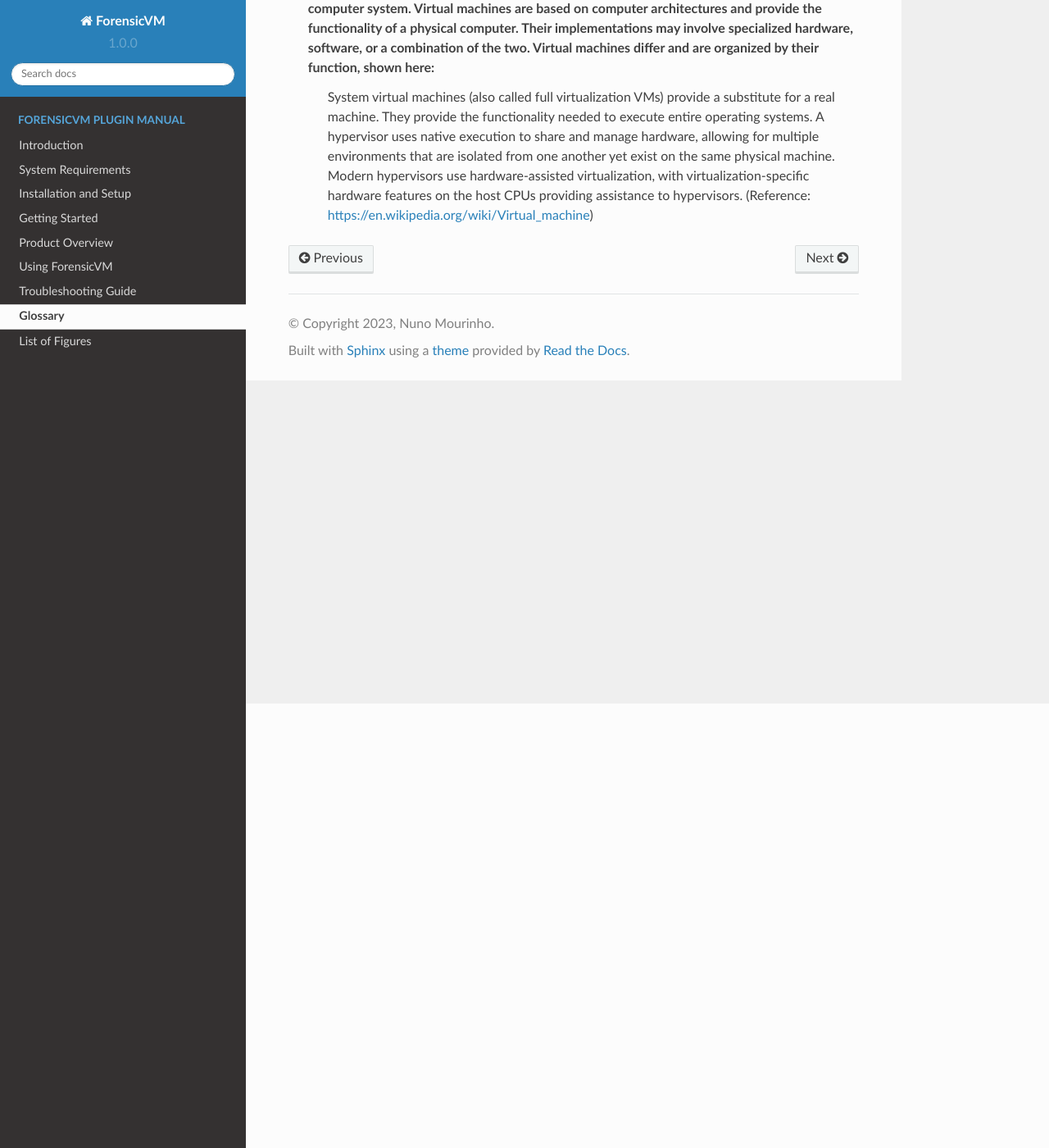
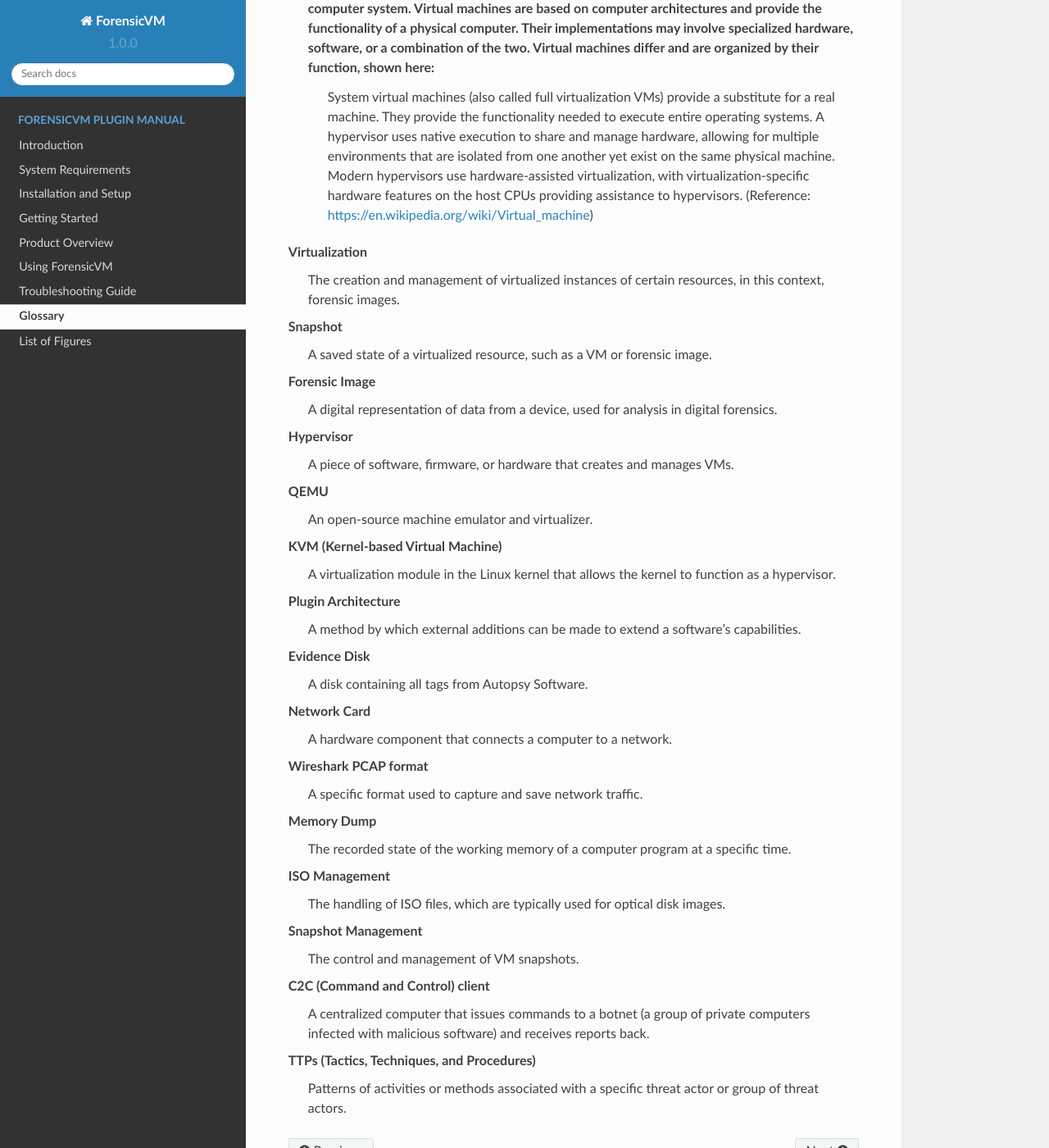
Before and after one commit to nunomourinho/forensicVmAutopsyUserManual, a Sphinx documentation site: the page built from docs/glossary.rst, in a window 1280 px wide and 1400 px high, scrolled down 542 px. Shown: the whole window at 82% size. Built offline with Sphinx 7.4.7 and the Read the Docs theme 2.0.0, drawn with Linux system fonts in a browser that asks for light colours; pages that are not in the unit, such as notebooks, are missing from menus.

Commit message:
Update glossary.rst

```diff
--- a/docs/glossary.rst
+++ b/docs/glossary.rst
@@ -12,3 +12,48 @@ Glossary
    VM
       Virtual machine - In computing, a virtual machine (VM) is the virtualization or emulation of a computer system. Virtual machines are based on computer architectures and provide the functionality of a physical computer. Their implementations may involve specialized hardware, software, or a combination of the two. Virtual machines differ and are organized by their function, shown here:
          System virtual machines (also called full virtualization VMs) provide a substitute for a real machine. They provide the functionality needed to execute entire operating systems. A hypervisor uses native execution to share and manage hardware, allowing for multiple environments that are isolated from one another yet exist on the same physical machine. Modern hypervisors use hardware-assisted virtualization, with virtualization-specific hardware features on the host CPUs providing assistance to hypervisors. (Reference: https://en.wikipedia.org/wiki/Virtual_machine)
+
+   Virtualization
+      The creation and management of virtualized instances of certain resources, in this context, forensic images.
+
+   Snapshot
+      A saved state of a virtualized resource, such as a VM or forensic image.
+
+   Forensic Image
+      A digital representation of data from a device, used for analysis in digital forensics.
+
+   Hypervisor
+      A piece of software, firmware, or hardware that creates and manages VMs.
+
+   QEMU
+      An open-source machine emulator and virtualizer.
+
+   KVM (Kernel-based Virtual Machine)
+      A virtualization module in the Linux kernel that allows the kernel to function as a hypervisor.
+
+   Plugin Architecture
+      A method by which external additions can be made to extend a software's capabilities.
+
+   Evidence Disk
+      A disk containing all tags from Autopsy Software.
+
+   Network Card
+      A hardware component that connects a computer to a network.
+
+   Wireshark PCAP format
+      A specific format used to capture and save network traffic.
+
+   Memory Dump
+      The recorded state of the working memory of a computer program at a specific time.
+
+   ISO Management
+      The handling of ISO files, which are typically used for optical disk images.
+
+   Snapshot Management
+      The control and management of VM snapshots.
+
+   C2C (Command and Control) client
+      A centralized computer that issues commands to a botnet (a group of private computers infected with malicious software) and receives reports back.
+
+   TTPs (Tactics, Techniques, and Procedures)
+      Patterns of activities or methods associated with a specific threat actor or group of threat actors.
```
